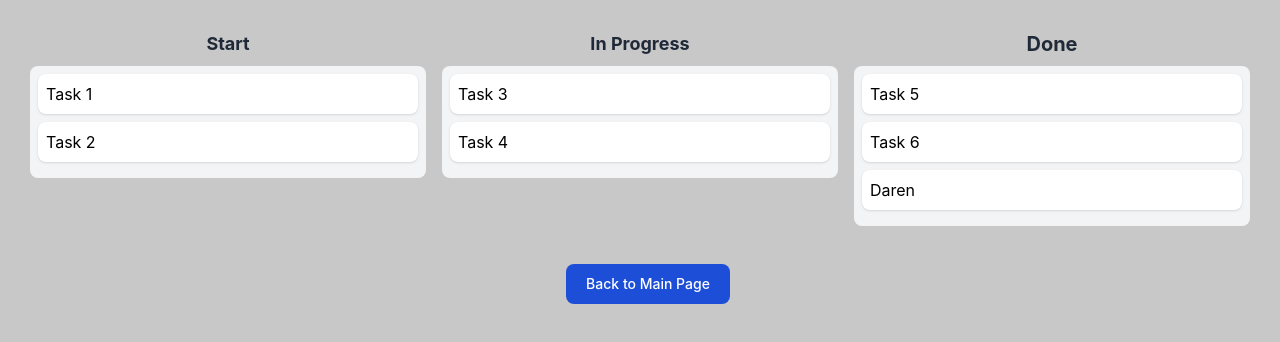
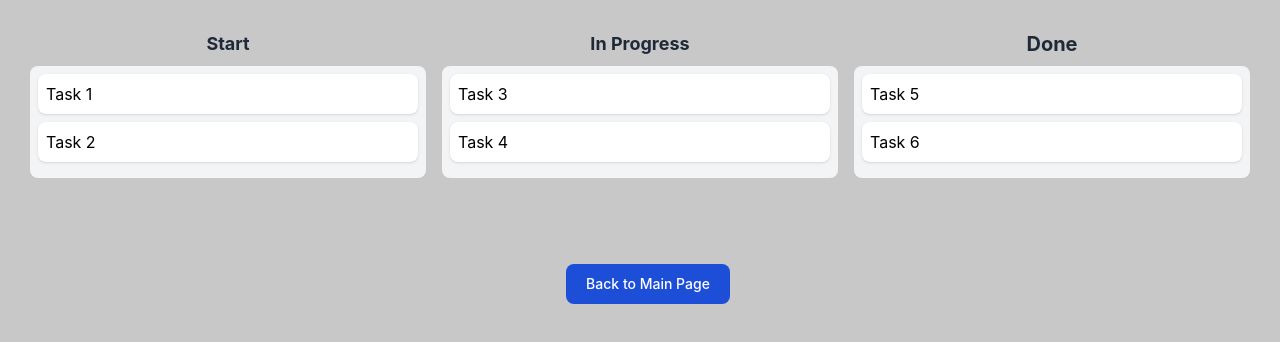
Before and after one commit to adam-niltoone/card-management, a React (Create React App) app: page /demo-drag-drop in a window 1280 px wide. Shown: the top 342 px of the page. Built offline with nearby package versions, Linux system fonts and the light colour scheme.

Commit message:
add-daren-2

```diff
--- a/src/components/DragDropDemo.tsx
+++ b/src/components/DragDropDemo.tsx
@@ -9,7 +9,6 @@ const KanbanBoard = () => {
     { id: 4, title: "Task 4", status: "In Progress" },
     { id: 5, title: "Task 5", status: "Done" },
     { id: 6, title: "Task 6", status: "Done" },
-    { id: 7, title: "Daren", status: "Done" },
   ]);
 
   const handleDragStart = (event: React.DragEvent<HTMLLIElement>) => {
```
